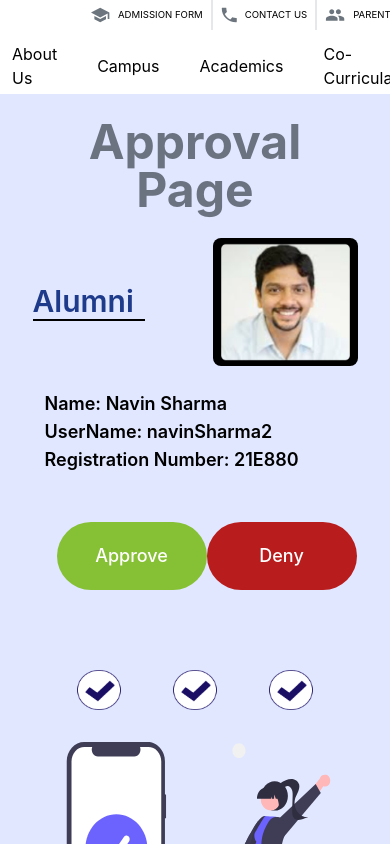
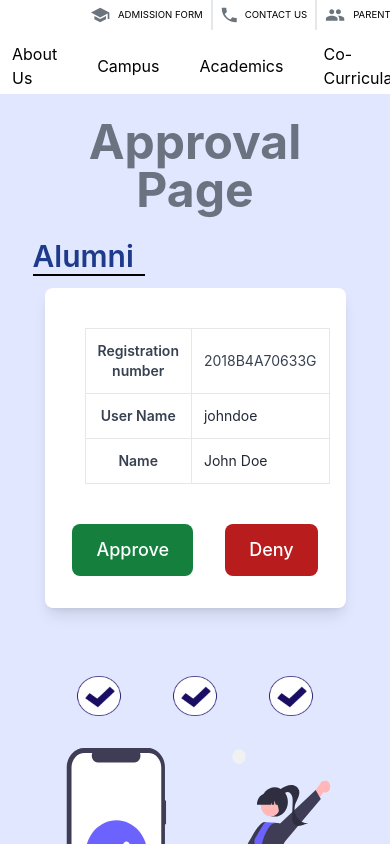
Before and after one commit to sinhasatyam045/Alum_Fullstack, a React (Vite) app: page /approval in a window 390 px wide. Shown: the top 844 px of the page. Built offline with nearby package versions, Linux system fonts and the light colour scheme.

Commit message:
Approval Page Console Logs

```diff
--- a/src/components/admin/approval_page.jsx
+++ b/src/components/admin/approval_page.jsx
@@ -16,10 +16,8 @@ const approval_page = () => {
         <NavBar></NavBar>
       </div>
       {screenSize.width > 900 && (
-        <div className="bg-indigo-100 h-screen">
+        <div className="bg-indigo-100 h-dvh">
           <div className="w-5/6  mx-auto">
-            {/* <div className='w-full h-16 bg-blue-900'></div> */}
-
             {screenSize.width > 1000 && (
               <div className="static">
                 <img
@@ -64,7 +62,7 @@ const approval_page = () => {
       )}
 
       {screenSize.width <= 900 && (
-        <div className="bg-indigo-100 h-screen">
+        <div className={`bg-indigo-100 h-[${screenSize.height}]px`}>
           <div className="w-5/6  mx-auto">
             <div className="font-center text-5xl text-gray-500 font-bold p-6">
               <center>Approval Page</center>
@@ -76,36 +74,13 @@ const approval_page = () => {
                 </div>
                 <div className="h-0.5 w-28 bg-black "></div>
               </div>
-              <div>
-                <div className="flex-shrink-0">
-                  <img
-                    src={person}
-                    className="max-h-32 rounded-lg"
-                    alt="Person"
-                  />
-                </div>
-              </div>
             </div>
             <div className="p-3">
-              <Card
-                name="Navin Sharma"
-                userName={"navinSharma2"}
-                RegNo={"21E880"}
-              ></Card>
-            </div>
-            <div className="p-3">
-              <div className="p-3 flex justify-around">
-                <div className="">
-                  <button className="w-[150px] bg-[#86C035] py-5 text-lg text-white rounded-full">
-                    Approve
-                  </button>
-                </div>
-                <div className="">
-                  <button className="w-[150px]  bg-red-700 py-5 text-lg text-white rounded-full">
-                    Deny
-                  </button>
-                </div>
-              </div>
+              <AlumniCards
+                regNo="2018B4A70633G"
+                UserName="johndoe"
+                DisplayName="John Doe"
+              />
             </div>
             <div>
               <div className="flex justify-center pt-14">
@@ -257,22 +232,33 @@ const approval_page = () => {
   );
 };
 
-const Card = ({ name, userName, RegNo }) => {
-  return (
-    <div className="py-3 font-semibold text-lg">
-      <p> Name: {name}</p>
-      <p> UserName: {userName}</p>
-      <p> Registration Number: {RegNo}</p>
-    </div>
-  );
-};
+const AlumniCards = (props) => {
+  const screenSize = useScreenSize();
+  function handleClickApprove() {
+    const user = {
+      status: "Approved",
+      regNo: props.regNo,
+      userName: props.UserName,
+      name: props.DisplayName,
+    };
+    console.log(user);
+  }
 
-const AlumniCards = (props) => {
+  function handleClickDeny() {
+    const user = {
+      status: "Denied",
+      regNo: props.regNo,
+      userName: props.UserName,
+      name: props.DisplayName,
+    };
+    console.log(user);
+  }
+
   return (
     <>
-      <div className="w-3/6 mx-auto bg-white p-8 rounded-lg shadow-lg">
+      <div className="lg:w-4/6 mx-auto bg-white p-8 rounded-lg shadow-lg">
         <div className="flex justify-between items-center">
-          <div className="text-xl">
+          <div className="flex justify-between items-center w-full m-2">
             <table className="border-collapse w-full p-4">
               <tr>
                 <td className="p-3 border text-sm text-center font-semibold text-gray-700">
@@ -301,19 +287,27 @@ const AlumniCards = (props) => {
             </table>
           </div>
 
-          <div className="flex-shrink-0">
-            <img src={person} className="max-h-44 rounded-lg" alt="Person" />
-          </div>
+          {screenSize.width >= 700 && (
+            <div className="flex-shrink-0">
+              <img src={person} className="max-h-44 rounded-lg" alt="Person" />
+            </div>
+          )}
         </div>
 
         <div className="flex justify-center mt-8">
           <div className="px-4">
-            <button className="px-6 bg-green-700 py-3 text-lg text-white rounded-lg">
+            <button
+              className="px-6 bg-green-700 py-3 text-lg text-white rounded-lg"
+              onClick={() => handleClickApprove()}
+            >
               Approve
             </button>
           </div>
           <div className="px-4">
-            <button className="px-6 bg-red-700 py-3 text-lg text-white rounded-lg">
+            <button
+              className="px-6 bg-red-700 py-3 text-lg text-white rounded-lg"
+              onClick={() => handleClickDeny()}
+            >
               Deny
             </button>
           </div>
```
